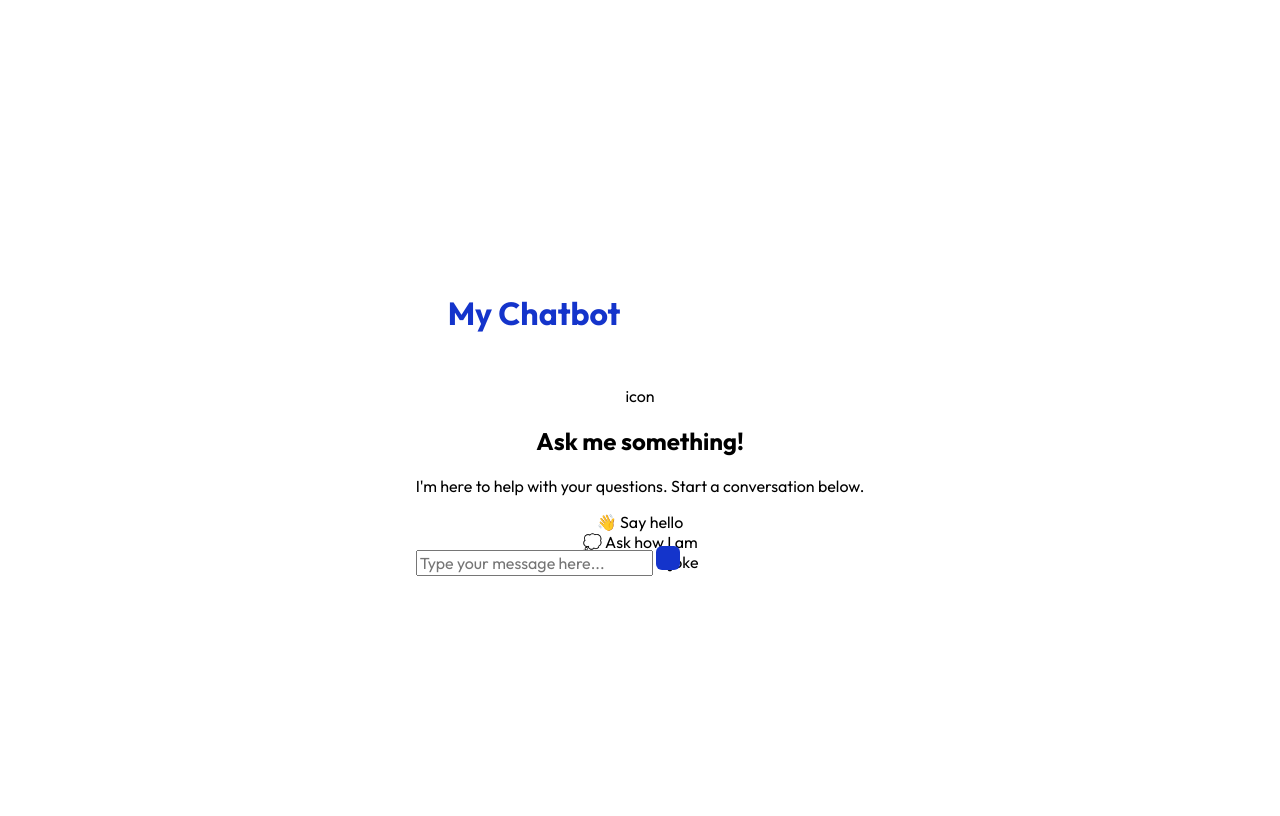
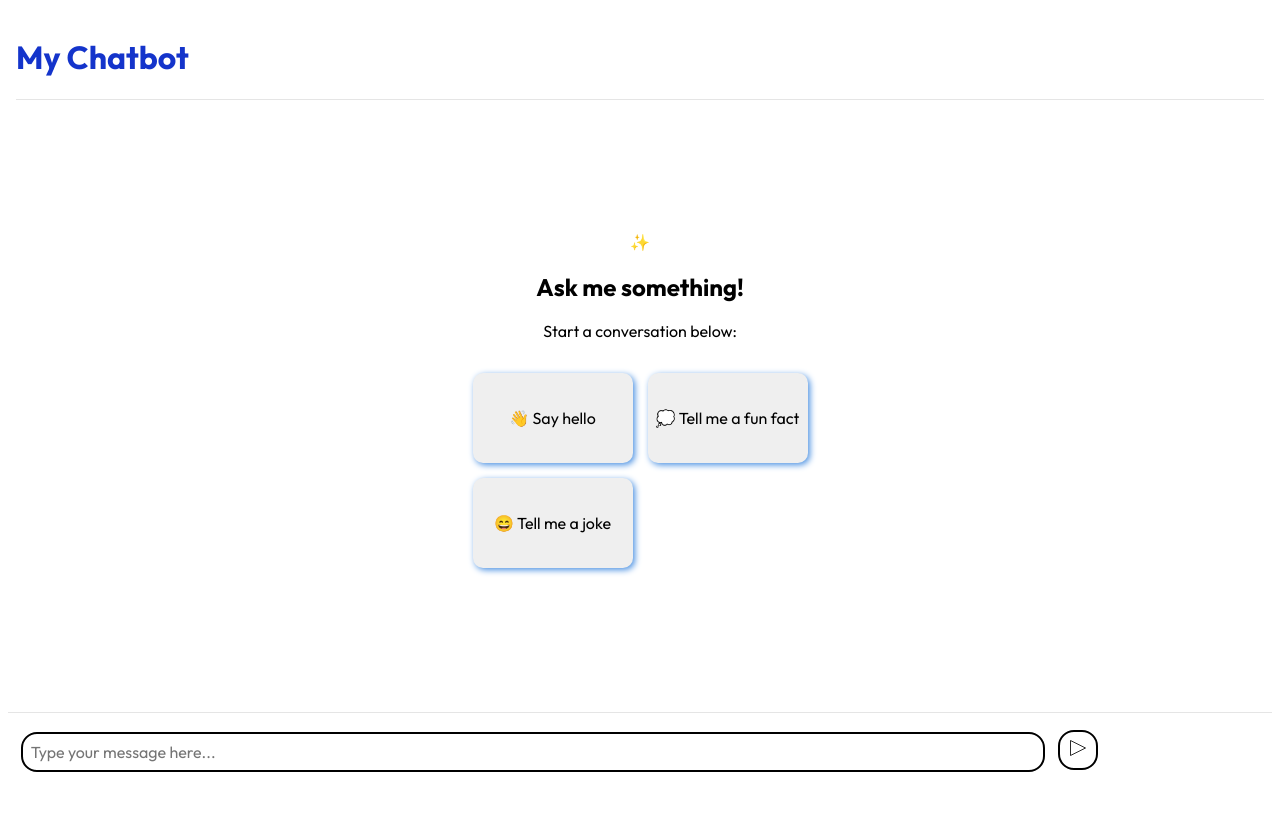
Before and after one commit to dorcasshee/my-chatbot, a Flask app: page / in a window 1280 px wide. After the commit the page ends 772 px from the top, so only its background shows below. Run offline with Flask 3, Linux system fonts and the light colour scheme.

Commit message:
CSS styling changes

```diff
--- a/chatbot.py
+++ b/chatbot.py
@@ -9,6 +9,6 @@ class MyChatbot:
         for keyword in user_greetings:
             if keyword in user_msg.lower():
                 greeting = random.choice(chatbot_greetings)
-                return f"{greeting} {introduction}"
+                return f"{greeting}\n{introduction}"
 
-        return "I do not understand your question. Could you try another query?"
+        return "I'm sorry, I do not understand that. Could you try again?"
--- a/static/css/style.css
+++ b/static/css/style.css
@@ -3,43 +3,160 @@ body {
     background: white;
     font-size: 1rem;
     display: flex;
+    flex-direction: column;
     justify-content: center;
     align-items: center;
-    min-height: 100vh;
-    width: min(100% - 3rem, 600px);
-    margin-inline: auto;
+    height: calc(100vh - 2vh);
+    min-width: min(100% - 2rem, 600px);
+    margin: 1vh;
+}
+
+.header-container {
+    position: fixed;
+    top: 1vh;
+    z-index: 10;
+    width: 100%;
+    max-width: calc(100% - 2vh);
+    box-sizing: border-box;
+}
+
+header {
+    color: #1434cb;
+    text-align: left;
+    padding: 1vh;
+    box-sizing: border-box;
+    width: 100%;
+}
+
+article {
+    width: auto;
+}
+
+.footer-container {
+    position: fixed;
+    bottom: 1vh;
+    z-index: 10;
+    width: 100%;
+    max-width: calc(100% - 2vh);
+    box-sizing: border-box;
+}
+
+footer {
+    padding: 1%;
+}
+
+.chat-input {
+    display: inherit;
+    flex-direction: row;
 }
 
 input {
     font-family: inherit;
     font-size: inherit;
     color: black;
-}
-
-.header {
-    color: #1434cb;
-    padding: 2rem;
-}
-
-.welcome-screen {
-    text-align: center;
-    height: 10rem;
-}
-
-.chat-form {
-    width: inherit;
-    display: flex;
+    width: 80vw;
+    padding: 8px;
+    margin: 7px 0;
+    display: inline-block;
+    border: 2px solid black;
+    border-radius: 16px;
+    box-sizing: border-box;
+    align-content: center;
+    margin: 7px 10px 7px 0px;
 }
 
 #send-button {
-    background: #1434cb;
-    width: 1.5rem;
-    height: 1.5rem;
-    border-radius: 6px;
-    border: none;
-    cursor: pointer;
+    width: 40px;
+    height: 40px;
+    border: 2px solid black;
+    border-radius: 16px;
+    background: white;
 }
 
 #send-button:hover {
     background: #173be8;
 }
+
+svg {
+    color: black;
+}
+
+.line {
+    border-bottom: 1px solid black;
+    opacity: 0.1;
+    width: 100%;
+}
+
+.welcome-screen {
+    text-align: center;
+    height: auto;
+    padding: 1rem;
+}
+
+.sparkles-icon {
+    font-size: 5rem;
+    color: #4a90e2;
+    background: linear-gradient(45deg, #4a90e2, #50e3c2);
+    -webkit-background-clip: text;
+    background-clip: text;
+    color: transparent;
+    margin-bottom: 1rem;
+    box-shadow: 0 0 10px rgba(74, 144, 226, 0.4);
+}
+
+.prompt-grid {
+    display: grid;
+    grid-template-columns: repeat(2, 1fr);
+    gap: 15px;
+    padding-top: 1rem;
+}
+
+.prompt-btn {
+    color: black;
+    font-family: inherit;
+    font-size: 1rem;
+    border-radius: 10px;
+    width: 160px;
+    height: 90px;
+    border: none;
+
+
+    cursor: pointer;
+    box-shadow: 2px 2px 6px #4a90e2;
+}
+
+.prompt-btn:hover {
+    opacity: 0.2;
+}
+
+.chat-history {
+    overflow-y: scroll;
+    display: none;
+    padding: 1rem;
+}
+
+.chat-form {
+    width: 100%;
+    display: flex;
+    gap: 5px;
+    padding: 1rem;
+}
+
+
+
+
+/* #user-input {
+    flex-grow: 1;
+    padding: 0.5rem;
+    border-radius: 10px;
+    border: none;
+    background: linear-gradient(to bottom, #4a90e2, #50e3c2);
+    opacity: 0.1;
+    box-shadow: 2px 2px 6px #4a90e2;
+}
+
+
+
+#send-button:hover {
+    opacity: 0.2;
+} */
--- a/static/script.js
+++ b/static/script.js
@@ -81,6 +81,7 @@ document.addEventListener('DOMContentLoaded', function() {
 
     function showChatHistory() {
         chatHistory.style.display = 'flex';
+        chatHistory.style.flexDirection = 'column';
     }
 
     function showLoading() {
--- a/templates/index.html
+++ b/templates/index.html
@@ -9,32 +9,25 @@
 </head>
 
 <body>
-    <div class="chat">
-        <!-- Header -->
-        <div class="header">
+    <div class="header-container">
+        <header>
             <h1>My Chatbot</h1>
+            <div class="line"></div>
+        </header>
     </div>
 
+    <article>
         <!-- Welcome Screen (shown initially) -->
         <div class="welcome-screen" id="welcome-screen">
             <div class="welcome-content">
-                <div class="welcome-icon">
-                    <div class="icon-symbol">icon</div>
-                </div>
+                <div class="icon">✨</div>
                 <h2 class="welcome-title">Ask me something!</h2>
-                <p class="welcome-subtitle">I'm here to help with your questions. Start a conversation below.</p>
+                <p class="welcome-subtitle">Start a conversation below:</p>
 
-                <!-- Optional: Sample prompts -->
-                <div class="sample-prompts">
-                    <div class="prompt-item" onclick="fillInput('Hello!')">
-                        <span class="prompt-text">👋 Say hello</span>
-                    </div>
-                    <div class="prompt-item" onclick="fillInput('How are you?')">
-                        <span class="prompt-text">💭 Ask how I am</span>
-                    </div>
-                    <div class="prompt-item" onclick="fillInput('Tell me a joke')">
-                        <span class="prompt-text">😄 Tell me a joke</span>
-                    </div>
+                <div class="prompt-grid">
+                    <button class="prompt-btn">👋 Say hello</button>
+                    <button class="prompt-btn">💭 Tell me a fun fact</button>
+                    <button class="prompt-btn">😄 Tell me a joke</button>
                 </div>
             </div>
         </div>
@@ -56,24 +49,30 @@
         <!-- Error Message Area (hidden by default) -->
         <div class="error-message" id="error-message" style="display: none;">
         </div>
+    </article>
 
-        <!-- User input area -->
+    <div class="footer-container">
+        <div class="line"></div>
+        <footer>
             <div class="chat-input">
                 <form id="chat-form">
-                <div class="input">
                     <input
                         type="text"
                         id="user-input"
                         placeholder="Type your message here..."
                         maxlength="500"
                         autocomplete="off">
-                    <button type="submit" id="send-button"></button>
+                    <button type="submit" id="send-button">
+                        <svg width="20" height="20" viewBox="0 0 24 24" fill="none" stroke="currentColor">
+                            <path d="M3 3l18 9-18 9V3z"/>
+                        </svg>
+                    </button>
+                </form>
             </div>
-            </form>
+        </footer>
     </div>
 
     <!-- Javascript to handle form submission and retention of chat history -->
     <script src="{{ url_for('static', filename='script.js') }}"></script>
-    </div>
 </body>
 </html>
```
Lines whose indentation alone changed are shown as unchanged.
